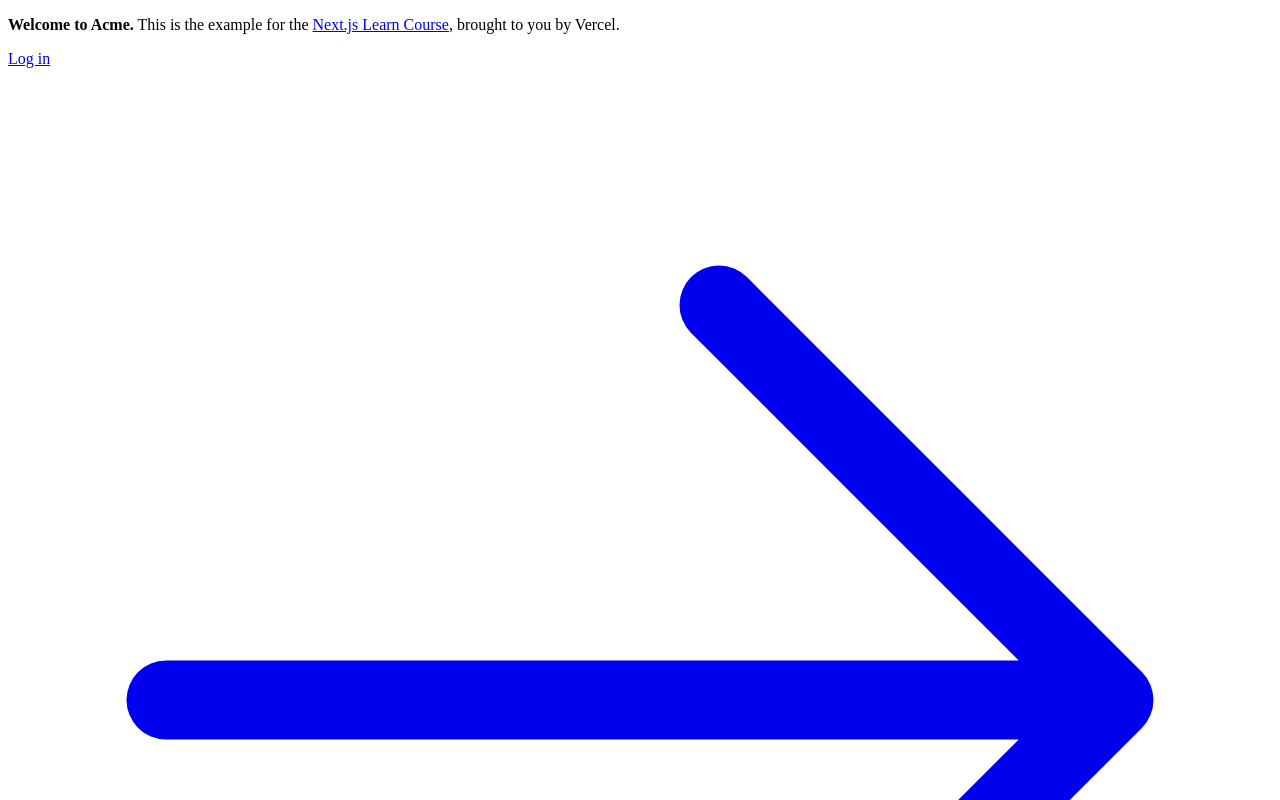
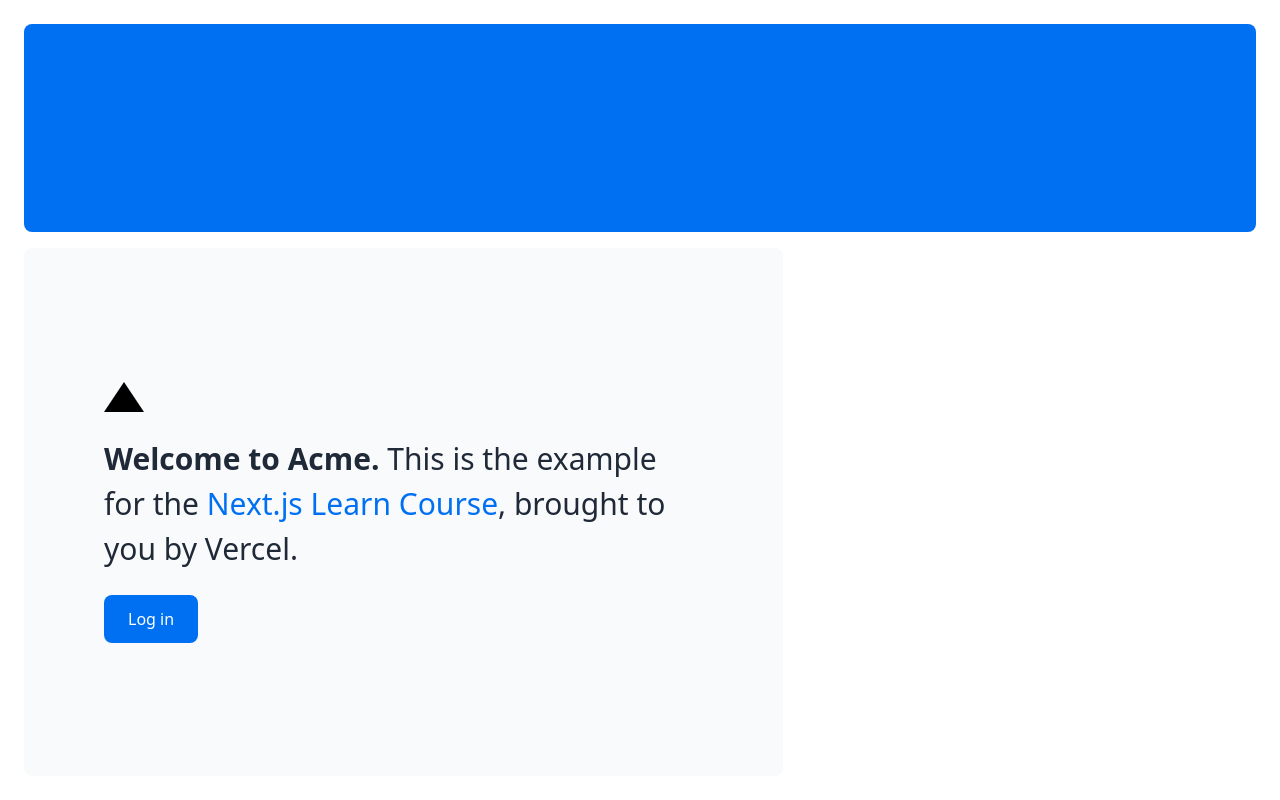
Before and after one commit to piglitch/dashboard-app, a Next.js app: page / in a window 1280 px wide. Shown: the top 800 px of the page. Built offline with nearby package versions, Linux system fonts and the light colour scheme.

Commit message:
added global.css to page.tsx

```diff
--- a/app/layout.tsx
+++ b/app/layout.tsx
@@ -1,3 +1,5 @@
+import '@/app/ui/global.css'
+
 export default function RootLayout({
   children,
 }: {
--- a/app/page.tsx
+++ b/app/page.tsx
@@ -1,5 +1,4 @@
 import AcmeLogo from '@/app/ui/acme-logo';
-import { ArrowRightIcon } from '@heroicons/react/24/outline';
 import Link from 'next/link';
 
 export default function Page() {
@@ -9,7 +8,10 @@ export default function Page() {
         {/* <AcmeLogo /> */}
       </div>
       <div className="mt-4 flex grow flex-col gap-4 md:flex-row">
-        <div className="flex flex-col justify-center gap-6 rounded-lg bg-gray-50 px-6 py-10 md:w-2/5 md:px-20">
+        <div className="flex flex-col justify-center gap-6 rounded-lg bg-gray-50 px-6 py-10 md:w-max md:px-20">
+        <div
+          className="h-0 w-0 border-b-[30px] border-l-[20px] border-r-[20px] border-b-black border-l-transparent border-r-transparent"
+        />
           <p className={`text-xl text-gray-800 md:text-3xl md:leading-normal`}>
             <strong>Welcome to Acme.</strong> This is the example for the{' '}
             <a href="https://nextjs.org/learn/" className="text-blue-500">
@@ -21,7 +23,7 @@ export default function Page() {
             href="/login"
             className="flex items-center gap-5 self-start rounded-lg bg-blue-500 px-6 py-3 text-sm font-medium text-white transition-colors hover:bg-blue-400 md:text-base"
           >
-            <span>Log in</span> <ArrowRightIcon className="w-5 md:w-6" />
+            <span>Log in</span>
           </Link>
         </div>
         <div className="flex items-center justify-center p-6 md:w-3/5 md:px-28 md:py-12">
```
